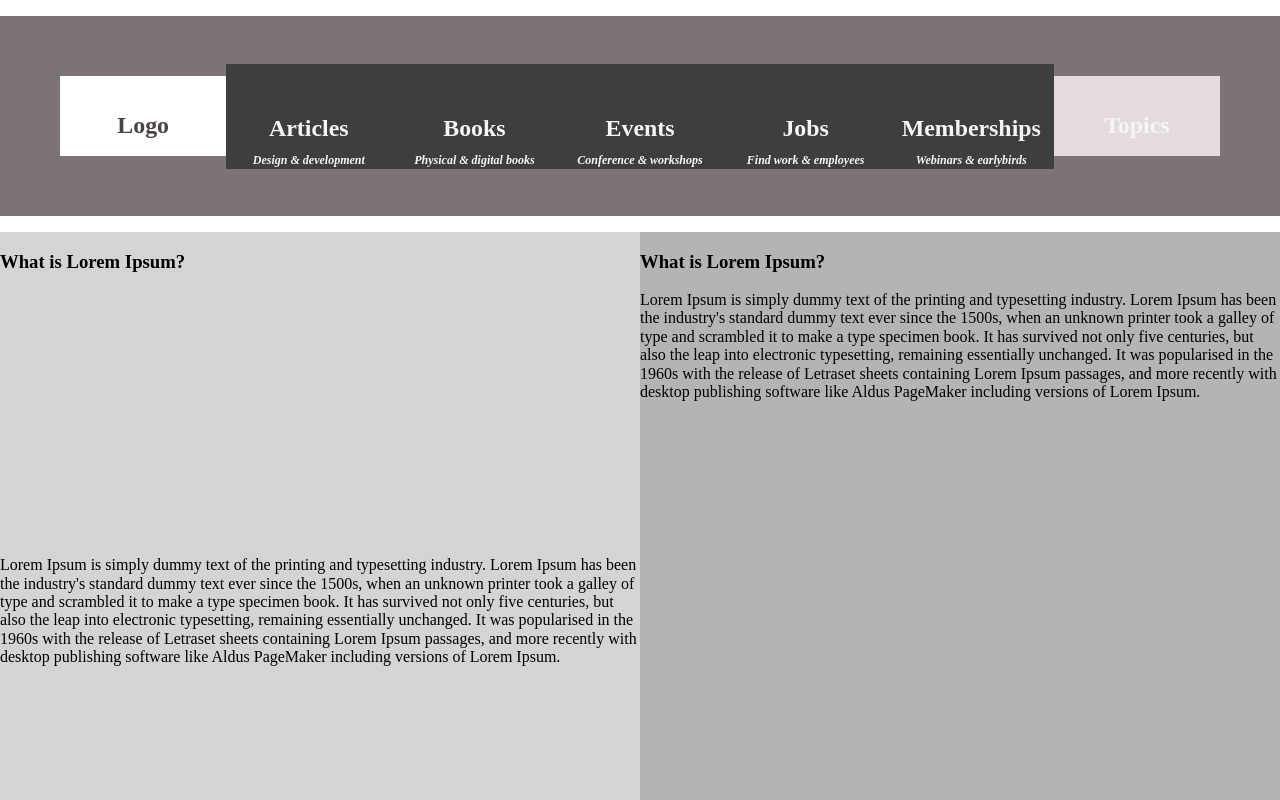
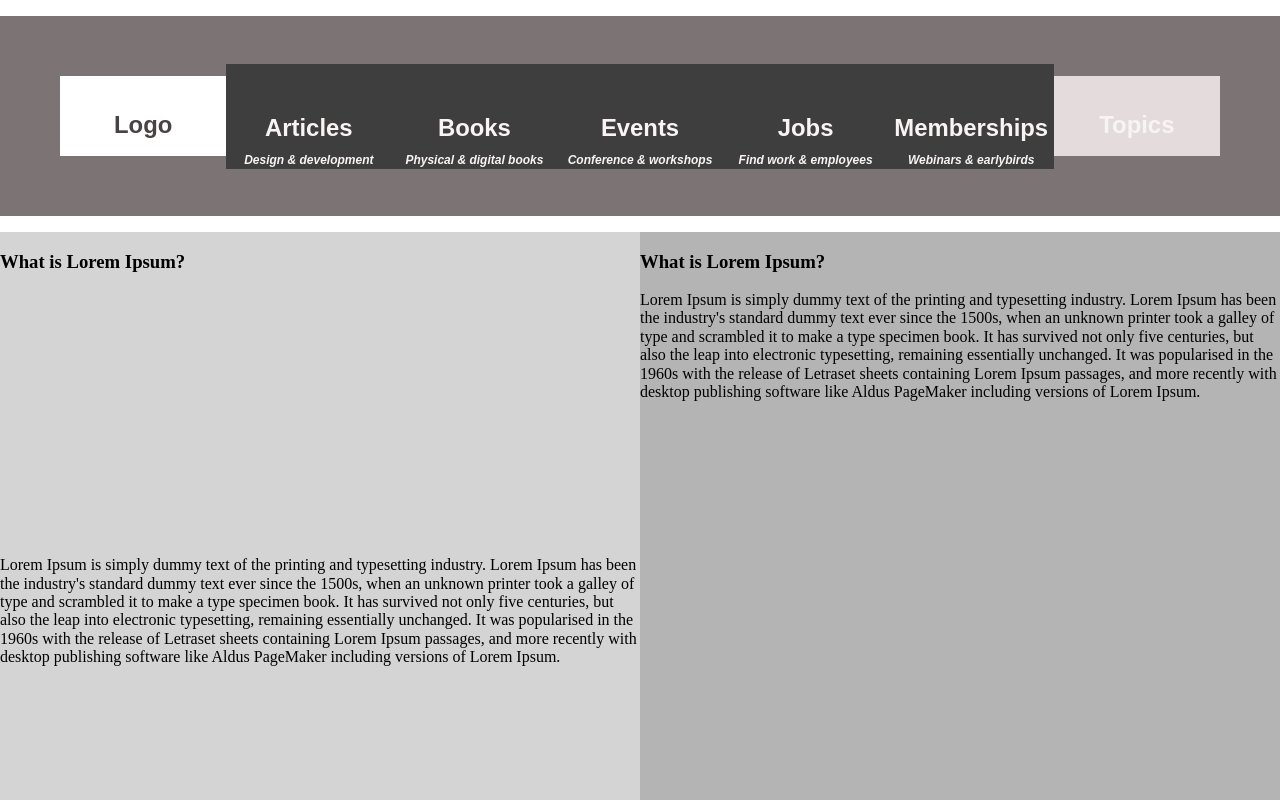
Before and after one commit to Bluette1/design-teardown, a website: page index.html in a window 1280 px wide. Shown: the top 800 px of the page. Drawn offline with Linux system fonts and the light colour scheme.

Commit message:
lint-fix
lint-fix

```diff
--- a/index.css
+++ b/index.css
@@ -31,7 +31,7 @@
   background-color: rgb(63, 62, 62);
   height: 105px;
   align-items: center;
-  font-family: Mija sans-serif serif;
+  font-family: Mija, sans-serif, serif;
   font-size: 23.8762px;
   font-weight: 700;
   line-height: 28.6514px;
@@ -75,8 +75,6 @@
   grid-template-columns: 1fr 1fr;
   grid-template-rows: 1fr 1fr;
 }
-
-
 
 .first_sec1 {
   display: grid;
@@ -145,12 +143,12 @@
   height: 620px;
   width: 49%;
   float: left;
-
   background-color: rgb(196, 193, 193);
 }
 
 .new-smashingtv {
   border-radius: 10px;
+
   /* margin-bottom: 10px; */
   height: 620px;
   width: 51%;
@@ -159,7 +157,6 @@
 }
 
 .latest_article {
-
   clear: both;
   background-color: rgb(196, 193, 193);
   height: 310px;
@@ -167,13 +164,12 @@
   z-index: -1;
 
   /* padding-top: 0; */
+
   /* margin-top: 0; */
-
 }
 
 .latest_article .latest_article-para {
   text-transform: uppercase;
   text-decoration: gray;
   text-align: center;
-
 }
```
